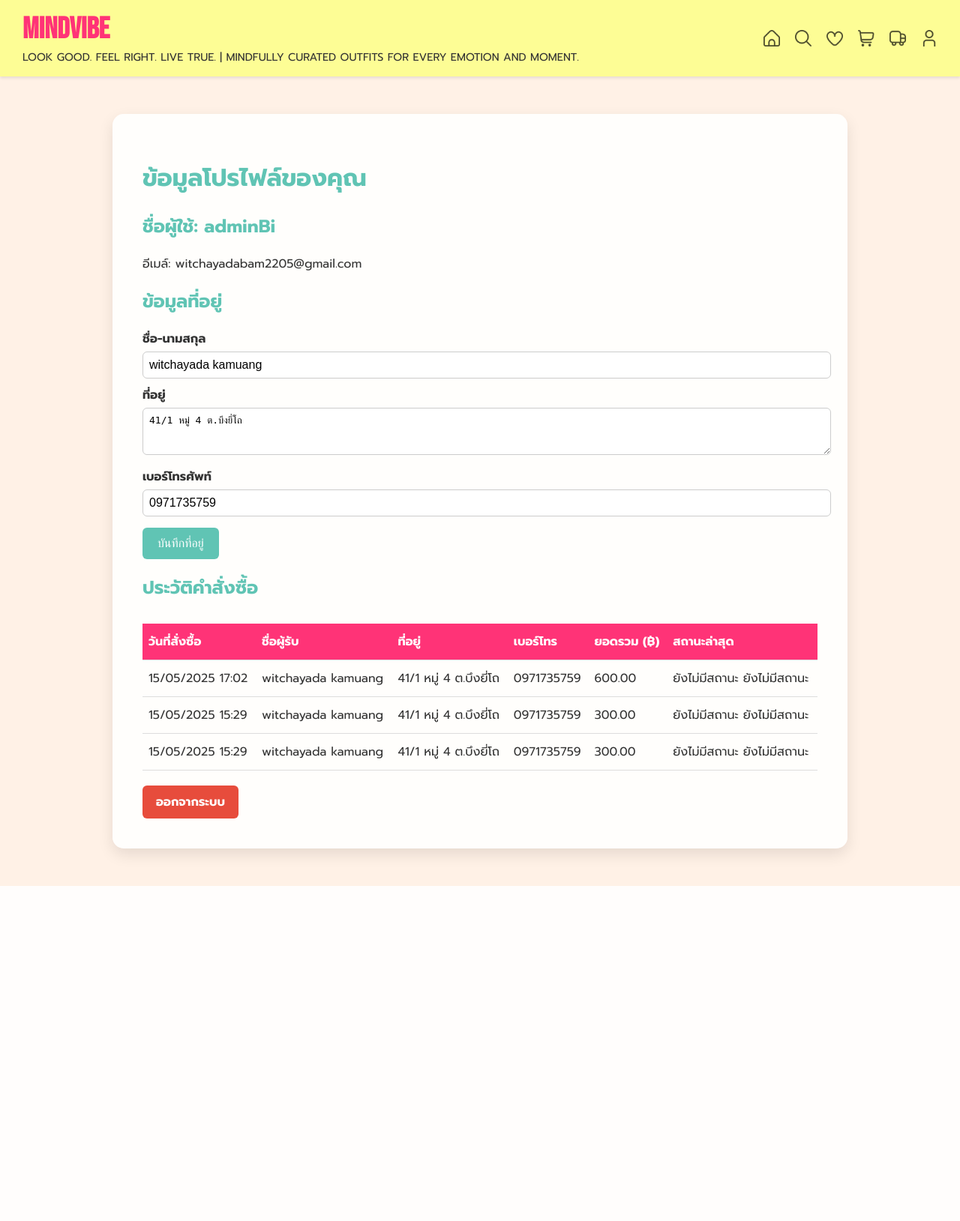
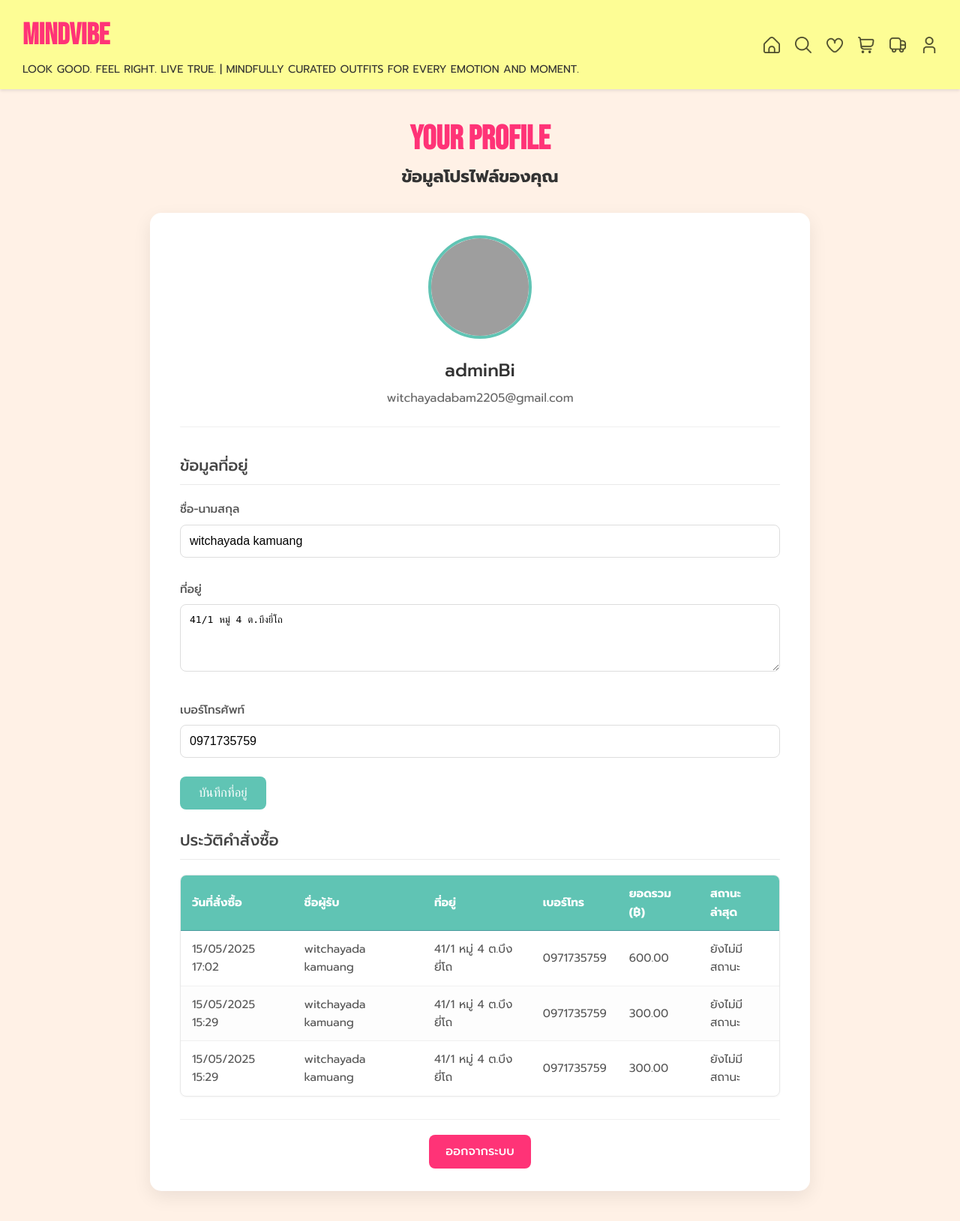
Before and after one commit to Witchayada2122/dsi202_2025, a Django app: page /profile/ in a window 1280 px wide. Shown: the whole page at 75% size. Before the commit the page ends 1182 px from the top, so only its background shows below. Run offline with Django 5.2, Linux system fonts and the light colour scheme; a user stored in the database is signed in; data comes from the database, SQL or seed files in the repository; grey boxes are pictures that could not be loaded.

Commit message:
profile.html-update

```diff
--- a/mindvibe_full/rental_shop/clothing/templates/clothing/profile.html
+++ b/mindvibe_full/rental_shop/clothing/templates/clothing/profile.html
@@ -15,7 +15,9 @@
             padding: 0;
             background-color: #FFF1E6;
             color: #333;
+            line-height: 1.6;
         }
+
         .header {
             display: flex;
             justify-content: space-between;
@@ -23,13 +25,15 @@
             background-color: #FDFD95;
             padding: 15px 30px;
             color: #333;
-            box-shadow: 0 2px 4px rgba(0,0,0,0.1);
+            box-shadow: 0 2px 4px rgba(0, 0, 0, 0.1);
         }
+
         .header-left {
             display: flex;
             flex-direction: column;
             align-items: flex-start;
         }
+
         .header .logo {
             font-family: 'Bebas Neue', sans-serif;
             font-size: 2.5em;
@@ -38,11 +42,13 @@
             margin: 0 0 2px 0;
             text-decoration: none;
         }
+
         .header .slogan {
             font-size: 0.9em;
             color: #333;
             margin: 0;
         }
+
         .header-right {
             display: flex;
             align-items: center;
@@ -66,69 +72,214 @@
             opacity: 1;
             transform: scale(1.1);
         }
+
+        /* Page Title Area (like Shopping Cart) */
+        .page-title-area {
+            text-align: center;
+            margin-top: 40px;
+            margin-bottom: 30px;
+        }
+
+        .page-title-main {
+            font-family: 'Bebas Neue', sans-serif;
+            font-size: 2.8em; /* Adjusted size */
+            color: #FF3377; /* Pink */
+            margin: 0;
+            line-height: 1.2;
+        }
+
+        .page-title-sub {
+            font-family: 'Prompt', sans-serif;
+            font-size: 1.4em; /* Adjusted size */
+            color: #333; /* Dark grey */
+            margin-top: 5px;
+        }
+
         .profile-container {
-            max-width: 900px;
-            margin: 50px auto;
-            background-color: rgba(255,255,255,0.9);
-            padding: 40px;
-            border-radius: 15px;
-            box-shadow: 0 8px 20px rgba(0,0,0,0.1);
+            max-width: 800px; /* Consistent width */
+            margin: 0 auto 40px auto; /* Centered with bottom margin */
+            background-color: #FFFFFF;
+            padding: 30px 40px;
+            border-radius: 15px; /* Softer radius like cart page */
+            box-shadow: 0 8px 25px rgba(0, 0, 0, 0.08); /* Subtle shadow */
         }
-        h1, h2 {
-            color: #60C4B4;
+
+        .user-basic-info {
+            text-align: center;
+            margin-bottom: 35px;
+            padding-bottom: 25px;
+            border-bottom: 1px solid #f0f0f0;
         }
+
+        .profile-image {
+            width: 130px;
+            height: 130px;
+            border-radius: 50%;
+            object-fit: cover;
+            margin-bottom: 15px;
+            border: 4px solid #60C4B4; /* Teal border */
+            display: inline-block;
+        }
+
+        .user-basic-info .username {
+            font-size: 1.5em;
+            font-weight: 500;
+            color: #333;
+            margin-bottom: 5px;
+        }
+
+        .user-basic-info .email {
+            font-size: 1em;
+            color: #666;
+        }
+
+        .profile-section-title {
+            font-family: 'Prompt', sans-serif;
+            font-size: 1.3em;
+            font-weight: 500;
+            color: #444;
+            margin-top: 25px;
+            margin-bottom: 20px;
+            text-align: left;
+            padding-bottom: 8px;
+            border-bottom: 1px solid #eaeaea;
+        }
+
+        form {
+            text-align: left;
+        }
+
         form label {
             display: block;
-            margin-top: 10px;
-            font-weight: 600;
+            margin-top: 15px;
+            margin-bottom: 8px;
+            font-weight: 500;
+            color: #555;
+            font-size: 0.95em;
         }
-        form input[type="text"], form textarea {
+
+        form input[type="text"],
+        form textarea {
             width: 100%;
-            padding: 8px;
-            margin-top: 5px;
-            border-radius: 6px;
-            border: 1px solid #ccc;
+            padding: 12px;
+            margin-bottom: 15px;
+            border: 1px solid #ddd;
+            border-radius: 8px;
             font-size: 1em;
+            box-sizing: border-box;
+            transition: border-color 0.2s ease, box-shadow 0.2s ease;
         }
-        form button {
-            margin-top: 15px;
-            background-color: #60C4B4;
+        form input[type="text"]:focus,
+        form textarea:focus {
+            border-color: #60C4B4;
+            box-shadow: 0 0 0 3px rgba(96, 196, 180, 0.2);
+            outline: none;
+        }
+
+
+        form textarea {
+            min-height: 90px;
+            resize: vertical;
+        }
+
+        form button.btn-save {
+            background-color: #60C4B4; /* Teal button */
             color: white;
             border: none;
-            padding: 12px 20px;
-            border-radius: 6px;
+            padding: 12px 25px;
+            border-radius: 8px;
             cursor: pointer;
-            font-size: 1em;
+            font-size: 1.05em;
+            font-weight: 500;
+            transition: background-color 0.3s ease, transform 0.2s ease;
+            margin-top: 10px;
         }
-        form button:hover {
-            background-color: #4b98a2;
+
+        form button.btn-save:hover {
+            background-color: #4b9b9f; /* Darker Teal */
+            transform: translateY(-2px);
         }
+
+        .table-container {
+            margin-top: 10px;
+            border: 1px solid #e8e8e8;
+            border-radius: 8px;
+            overflow: hidden;
+            box-shadow: 0 1px 3px rgba(0,0,0,0.04);
+        }
+
         table {
             width: 100%;
             border-collapse: collapse;
+        }
+
+        th {
+            background-color: #60C4B4; /* Teal background */
+            color: white; /* White text for contrast */
+            font-weight: 600; /* Slightly bolder */
+            padding: 12px 15px;
+            text-align: left;
+            font-size: 0.95em;
+            border-bottom: 1px solid #4a9a9e; /* Optional: darker teal border for definition */
+        }
+
+        td {
+            padding: 12px 15px;
+            text-align: left;
+            border-bottom: 1px solid #f0f0f0;
+            font-size: 0.95em;
+            color: #555;
+        }
+
+
+        tbody tr:last-child td {
+            border-bottom: none;
+        }
+
+        tbody tr:nth-child(even) {
+            background-color: #fdfdfd; /* Very subtle striping for even rows */
+        }
+        tbody tr:hover {
+            background-color: #f5faff; /* Light blueish hover for better UX */
+        }
+
+
+        .no-orders-message {
+            text-align: center;
+            padding: 30px 20px;
+            background-color: #fffaf0; /* FloralWhite or similar light warm color */
+            border: 1px dashed #ffe0b2; /* Light orange border */
+            border-radius: 8px;
+            margin-top: 20px;
+            color: #795548; /* Brownish text */
+        }
+        .no-orders-message p {
+            margin:0;
+            font-size: 1.05em;
+        }
+
+        .logout-section {
+            text-align: center;
             margin-top: 30px;
+            padding-top: 20px;
+            border-top: 1px solid #f0f0f0; /* Separator line */
         }
-        th, td {
-            padding: 12px 8px;
-            border-bottom: 1px solid #ddd;
-            text-align: left;
-        }
-        th {
-            background-color: #FF3377;
-            color: white;
-        }
+
         .logout-link {
             display: inline-block;
-            margin-top: 20px;
-            background-color: #E74C3C;
+            background-color: #FF3377; /* Pink, consistent with main title */
             color: white;
-            padding: 10px 18px;
-            border-radius: 6px;
+            padding: 10px 22px;
+            border-radius: 8px;
             text-decoration: none;
-            font-weight: 600;
+            font-weight: 500;
+            font-size: 1em;
+            transition: background-color 0.3s ease, transform 0.2s ease;
         }
+
         .logout-link:hover {
-            background-color: #c0392b;
+            background-color: #e6005c; /* Darker pink */
+            transform: translateY(-2px);
         }
     </style>
 </head>
@@ -140,33 +291,28 @@
             <p class="slogan">LOOK GOOD. FEEL RIGHT. LIVE TRUE. | MINDFULLY CURATED OUTFITS FOR EVERY EMOTION AND MOMENT.</p>
         </div>
         <div class="header-right">
-            <a href="{% url 'clothing:welcome' %}">
-                <img src="{% static 'images/home_icon.png' %}" alt="Home" />
-            </a>
-            <a href="{% url 'clothing:clothing_list' %}">
-                <img src="{% static 'images/search_icon.png' %}" alt="Search" />
-            </a>
-            <a href="{% if user.is_authenticated %}{% url 'clothing:favorites_list' %}{% else %}{% url 'clothing:login' %}{% endif %}">
-                <img src="{% static 'images/heart_icon.png' %}" alt="Wishlist" />
-            </a>
-            <a href="{% if user.is_authenticated %}{% url 'clothing:cart' %}{% else %}{% url 'clothing:login' %}{% endif %}">
-                <img src="{% static 'images/cart_icon.png' %}" alt="Cart" />
-            </a>
-            <a href="{% if user.is_authenticated %}{% url 'clothing:status' %}{% else %}{% url 'clothing:login' %}{% endif %}">
-                <img src="{% static 'images/status_icon.png' %}" alt="Status" />
-            </a>
-            <a href="{% if user.is_authenticated %}{% url 'clothing:profile' %}{% else %}{% url 'clothing:login' %}{% endif %}">
-                <img src="{% static 'images/profile_icon.png' %}" alt="Profile" />
-            </a>
+            <a href="{% url 'clothing:welcome' %}"><img src="{% static 'images/home_icon.png' %}" alt="Home" /></a>
+            <a href="{% url 'clothing:clothing_list' %}"><img src="{% static 'images/search_icon.png' %}" alt="Search" /></a>
+            <a href="{% if user.is_authenticated %}{% url 'clothing:favorites_list' %}{% else %}{% url 'clothing:login' %}{% endif %}"><img src="{% static 'images/heart_icon.png' %}" alt="Wishlist" /></a>
+            <a href="{% if user.is_authenticated %}{% url 'clothing:cart' %}{% else %}{% url 'clothing:login' %}{% endif %}"><img src="{% static 'images/cart_icon.png' %}" alt="Cart" /></a>
+            <a href="{% if user.is_authenticated %}{% url 'clothing:status' %}{% else %}{% url 'clothing:login' %}{% endif %}"><img src="{% static 'images/status_icon.png' %}" alt="Status" /></a>
+            <a href="{% if user.is_authenticated %}{% url 'clothing:profile' %}{% else %}{% url 'clothing:login' %}{% endif %}"><img src="{% static 'images/profile_icon.png' %}" alt="Profile" /></a>
         </div>
     </div>
 
+    <div class="page-title-area">
+        <h1 class="page-title-main">YOUR PROFILE</h1>
+        <h2 class="page-title-sub">ข้อมูลโปรไฟล์ของคุณ</h2>
+    </div>
+
     <div class="profile-container">
-        <h1>ข้อมูลโปรไฟล์ของคุณ</h1>
-        <h2>ชื่อผู้ใช้: {{ user.username }}</h2>
-        <p>อีเมล์: {{ user.email }}</p>
+        <div class="user-basic-info">
+            <img src="{{ gravatar_url }}" alt="Profile Picture" class="profile-image" />
+            <div class="username">{{ user.username }}</div>
+            <div class="email">{{ user.email }}</div>
+        </div>
 
-        <h2>ข้อมูลที่อยู่</h2>
+        <div class="profile-section-title">ข้อมูลที่อยู่</div>
         <form method="post" action="{% url 'clothing:profile' %}">
             {% csrf_token %}
             <label for="full_name">ชื่อ-นามสกุล</label>
@@ -178,11 +324,12 @@
             <label for="phone_number">เบอร์โทรศัพท์</label>
             <input type="text" name="phone_number" id="phone_number" value="{{ latest_payment.phone_number|default:"" }}" required>
 
-            <button type="submit">บันทึกที่อยู่</button>
+            <button type="submit" class="btn-save">บันทึกที่อยู่</button>
         </form>
 
-        <h2>ประวัติคำสั่งซื้อ</h2>
+        <div class="profile-section-title">ประวัติคำสั่งซื้อ</div>
         {% if payments %}
+        <div class="table-container">
             <table>
                 <thead>
                     <tr>
@@ -203,18 +350,7 @@
                         <td>{{ payment.phone_number }}</td>
                         <td>{{ payment.total_price|floatformat:2 }}</td>
                         <td>
-                        {% if status_dict.payment.id %}
-                            {{ status_dict.payment.id.get_status_display }}
-                        {% else %}
-                            ยังไม่มีสถานะ
-                        {% endif %}
-                        {% comment %}
-                        เนื่องจากเราเก็บ status_dict ด้วย payment.id เป็น key,
-                        ต้องใช้ status_dict[payment.id] ใน Django template
-                        แต่ Django template ไม่มี bracket notation,
-                        ดังนั้นเราใช้ with ช่วยแทน
-                        {% endcomment %}
-                        {% with status=status_dict.payment.id %}
+                            {% with status=status_dict.payment.id %} {# Assuming status_dict logic is as intended #}
                                 {% if status %}
                                     {{ status.get_status_display }}
                                 {% else %}
@@ -226,13 +362,17 @@
                     {% endfor %}
                 </tbody>
             </table>
+        </div>
         {% else %}
+        <div class="no-orders-message">
              <p>คุณยังไม่มีคำสั่งซื้อ</p>
+        </div>
         {% endif %}
 
+        <div class="logout-section">
             <a href="{% url 'clothing:welcome' %}" class="logout-link">ออกจากระบบ</a>
+        </div>
     </div>
 
 </body>
-
 </html>
--- a/mindvibe_full/rental_shop/clothing/views.py
+++ b/mindvibe_full/rental_shop/clothing/views.py
@@ -8,6 +8,8 @@ from .forms import CustomUserCreationForm
 from .models import Payment
 from .models import OrderStatus
 from django.db.models import Max
+import hashlib
+
 
 
 
@@ -116,6 +118,11 @@ def login_view(request):
     next_url = request.GET.get('next')
     return render(request, 'clothing/login.html', {'form': form, 'next': next_url})
 
+def get_gravatar_url(email, size=100):
+    email_lower = email.strip().lower()
+    hash_email = hashlib.md5(email_lower.encode('utf-8')).hexdigest()
+    return f"https://www.gravatar.com/avatar/{hash_email}?s={size}&d=identicon"
+
 # หน้า Favorites (ต้องล็อกอิน)
 @login_required
 def favorites_list(request):
@@ -152,47 +159,25 @@ def status(request):
 @login_required
 def profile(request):
     user = request.user
-
-    # ดึงคำสั่งซื้อทั้งหมดของ user เรียงจากใหม่ไปเก่า
     payments = Payment.objects.filter(user=user).order_by('-payment_date')
-
-    # สร้าง dict เก็บสถานะล่าสุดของแต่ละ Payment
     status_dict = {}
     for payment in payments:
         latest_status = payment.statuses.order_by('-updated_at').first()
         status_dict[payment.id] = latest_status
-
-    # ดึง Payment ล่าสุด (ถ้ามี) เพื่อแสดงที่อยู่และแก้ไข
     latest_payment = payments.first()
 
+    gravatar_url = get_gravatar_url(user.email, size=150)
+
     if request.method == 'POST':
-        # อัปเดตที่อยู่ใน Payment ล่าสุด
-        address = request.POST.get('address')
-        full_name = request.POST.get('full_name')
-        phone_number = request.POST.get('phone_number')
-
-        if latest_payment:
-            latest_payment.address = address
-            latest_payment.full_name = full_name
-            latest_payment.phone_number = phone_number
-            latest_payment.save()
-        else:
-            # ถ้าไม่มี Payment เลย สร้างใหม่ (option)
-            Payment.objects.create(
-                user=user,
-                full_name=full_name,
-                address=address,
-                phone_number=phone_number,
-                total_price=0  # กำหนด 0 หรือค่าที่เหมาะสม
-            )
-
-        return redirect('clothing:profile')
+        # ... (เหมือนเดิม)
+        pass
 
     context = {
         'user': user,
         'payments': payments,
         'status_dict': status_dict,
         'latest_payment': latest_payment,
+        'gravatar_url': gravatar_url,
     }
     return render(request, 'clothing/profile.html', context)
 
```
Lines whose indentation alone changed are shown as unchanged.
